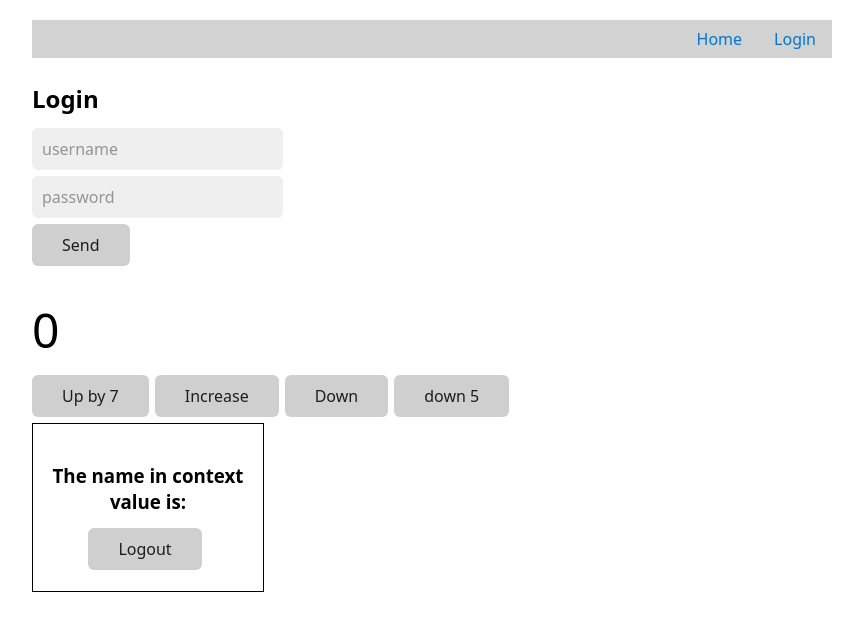
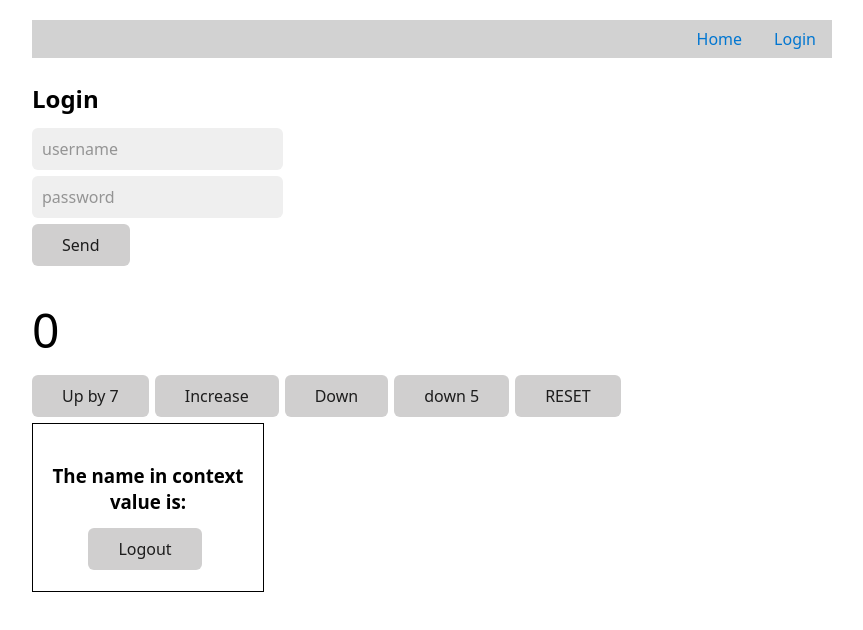
Before and after one commit to Stasysj/type8-react-10-useContext-useReducer, a React (Create React App) app: page / in a window 1280 px wide. Shown: the top 630 px of the page, without its empty margins (208-1071 px from the left). Built offline with nearby package versions, Linux system fonts and the light colour scheme.

Commit message:
reset ok

```diff
--- a/src/components/Counter/Counter.js
+++ b/src/components/Counter/Counter.js
@@ -17,6 +17,8 @@ function counterReducer(state, action) {
       return { count: state.count - 1 };
     case 'DOWN5':
       return { count: state.count - 5 };
+    case 'reset':
+      return initCounterValue;
     default:
       throw new Error('neatpazintas type');
   }
@@ -45,6 +47,7 @@ function Counter() {
       <button onClick={handleInc}>Increase</button>
       <button onClick={handleDec}>Down</button>
       <button onClick={() => dispatch({ type: 'DOWN5' })}>down 5</button>
+      <button onClick={() => dispatch({ type: 'reset' })}>RESET</button>
       <Card />
     </div>
   );
```
